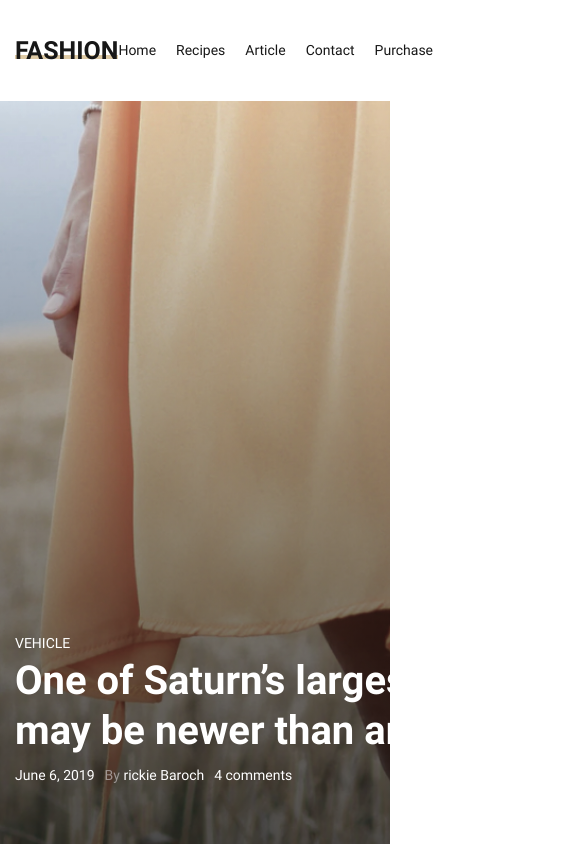
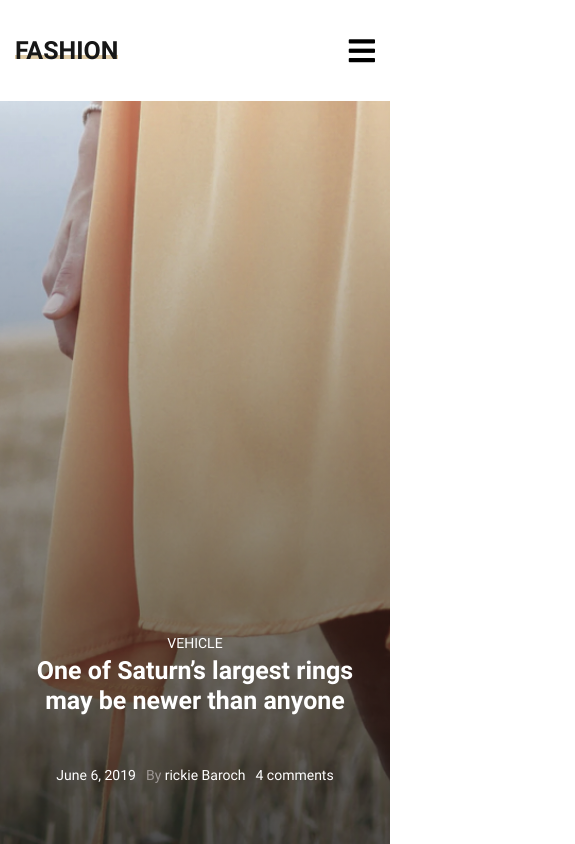
Before and after one commit to ibrohim06/fashion3, a plain HTML site: page index.html in a window 390 px wide. Shown: the whole page, 575 px wide, since content can reach past the window. Drawn offline with Linux system fonts and the light colour scheme.

Commit message:
we were add media

```diff
--- a/index.html
+++ b/index.html
@@ -31,6 +31,7 @@
                             <a href="#!" class="header__nav-link">Purchase</a>
                         </li>
                     </ul>
+                    <i class="fas fa-bars header__nav-icon"></i>
                 </nav>
             </div>
         </div>
--- a/style/style.css
+++ b/style/style.css
@@ -136,7 +136,7 @@
     line-height: 50px;
     color: var(--white);
     margin: 4px 0 10px 0;
-    width: 560px;
+    max-width: 560px;
     height: 100px;
 }
 .header__content-infos
@@ -160,6 +160,46 @@
 
     color: rgba(189, 182, 182, 0.726);
 }
+.header__nav-icon
+{
+    color: black;
+    font-size: 30px;
+    cursor: pointer;
+    display: none;
+}
 
 
 /* header  end */
+
+
+
+/* media start */
+
+@media (max-width:992px)
+{
+    .header__nav-list
+    {
+        display: none;
+    }
+    .header__nav-icon
+    {
+        display: block;
+    }
+}
+@media (max-width: 535px)
+{
+    .header__content-title
+    {
+        max-width: 100%;
+        font-size: 25px;
+        line-height: 30px;
+        text-align: center;
+    }
+    .header__content-box
+    {
+        display: flex;
+        flex-direction: column;
+        align-items: center;
+        justify-content: center;
+    }
+}
```
